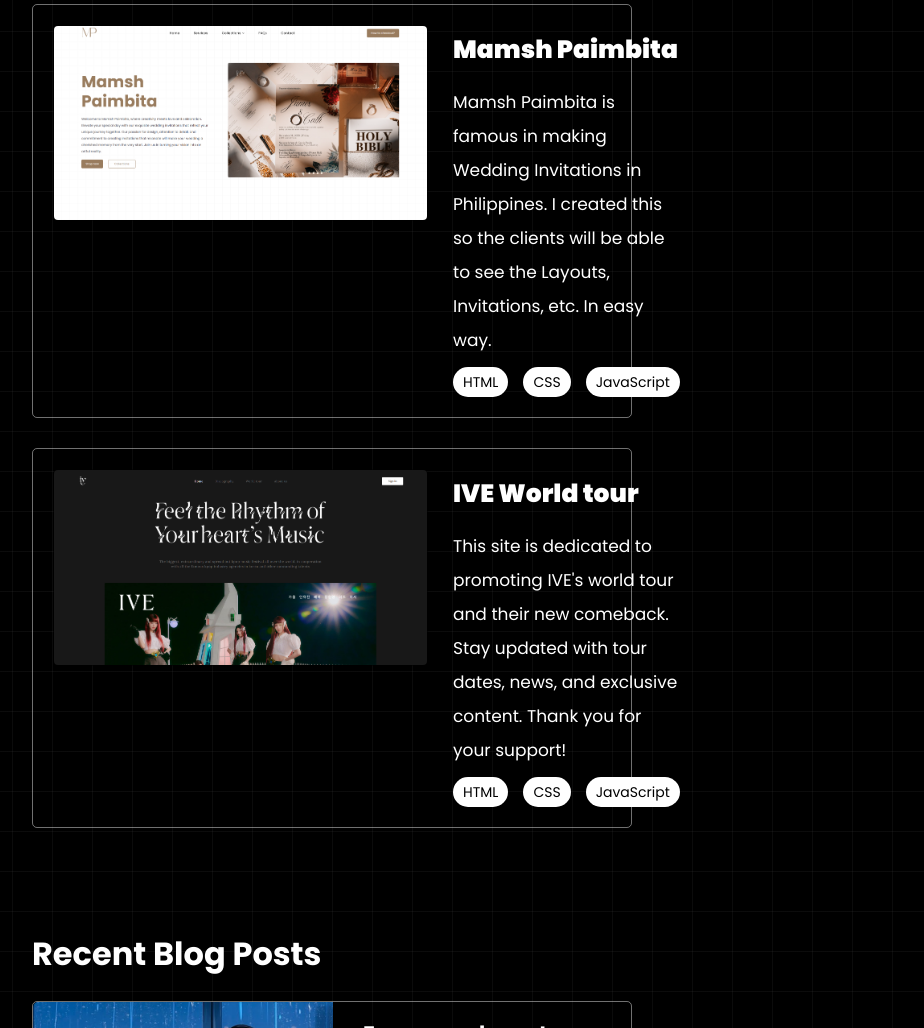
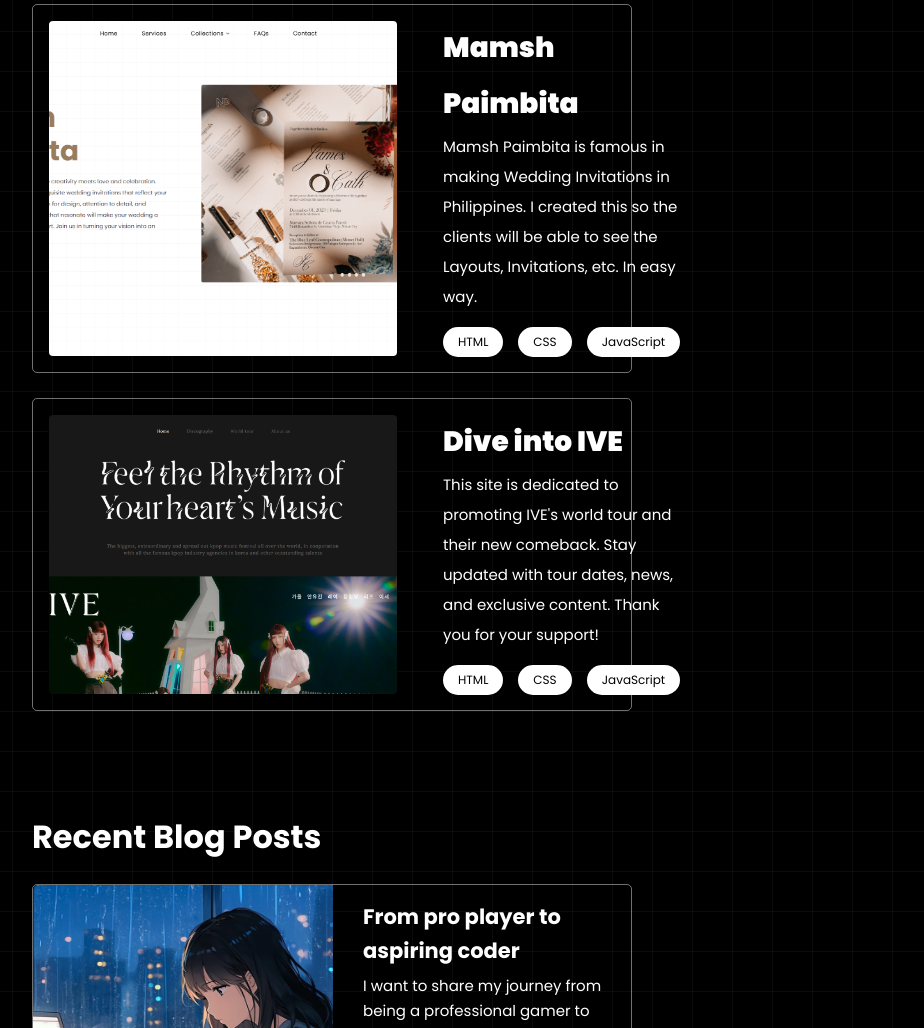
Before and after one commit to minkiji/minki, a plain HTML site: page index.html in a window 1280 px wide. Shown: the part 2129-3157 px from the top of the page, without its empty margins (348-1272 px from the left). Drawn offline with Linux system fonts and the light colour scheme.

Commit message:
fixed projects

```diff
--- a/css/style.css
+++ b/css/style.css
@@ -210,23 +210,68 @@
   padding-right: 300px;
 }
 
-.projects-container {
-  display: flex;
-  flex-direction: column;
-  gap: 30px;
-}
-
 .projects-title h3 {
   font-size: 32px;
   margin-bottom: 20px;
 }
 
+.projects-flex {
+  display: flex;
+  flex-direction: column;
+  gap: 25px;
+}
+
 .projects {
+  text-decoration: none;
+  color: #fff;
+  position: relative;
+  transition: 0.2s;
+}
+
+.projects-image {
+  padding: 15px;
+}
+
+.projects-image img {
+  width: 350px;
+  border: 1px solid #00000070;
+  border-radius: 5px;
+  object-fit: cover;
+  height: 100%;
+}
+
+.projects-content {
   display: flex;
+  gap: 15px;
   border: 1px solid #ffffff70;
   border-radius: 5px;
-  position: relative;
-  z-index: 1;
+}
+
+.projects-about {
+  padding: 15px;
+}
+
+.language-used {
+  padding: 0px 15px 15px;
+}
+
+.projects-about p {
+  font-size: 15px;
+  line-height: 2;
+}
+
+.language-used ul {
+  display: flex;
+  gap: 15px;
+}
+
+.language-used li {
+  list-style: none;
+  font-size: 12px;
+  background-color: #fff;
+  color: #000;
+  padding: 5px 15px;
+  border-radius: 50px;
 }
 
 .projects::before {
@@ -247,70 +292,11 @@
   background-color: #fff;
 }
 
-.projects ul {
-  display: flex;
-}
-
-.projects ul li {
-  list-style: none;
-}
-
-.projects ul li a {
-  text-decoration: none;
-  color: #fff;
-  display: flex;
-  gap: 25px;
-  align-items: flex-start;
-  padding: 20px;
-  transition: 0.2s;
-}
-
-.projects ul li a:hover {
+.projects:hover {
   color: #000;
 }
 
-.projects-image {
-  display: flex;
-}
-
-.projects-image img {
-  width: 375px;
-  border-radius: 5px;
-  border: 1px solid #00000070;
-}
-
-.projects-name {
-  font-size: 25px !important;
-  margin-bottom: 10px;
-  text-decoration: none;
-  font-weight: 900;
-}
-
-.projects-content p {
-  font-size: 17px;
-  margin-bottom: 10px;
-  line-height: 2;
-}
-
-.projects-content ul {
-  display: flex;
-  gap: 15px;
-}
-
-.projects-content ul li {
-  display: flex;
-  align-items: center;
-  justify-content: center;
-  color: #000;
-  background-color: #fff;
-  padding: 2px 10px;
-  border-radius: 50px;
-  width: auto;
-  height: 30px;
-  transition: 0.2s;
-}
-
-.projects:hover .projects-content ul li {
+.projects:hover .language-used ul li {
   color: #fff;
   background-color: #000;
 }
--- a/index.html
+++ b/index.html
@@ -74,8 +74,8 @@
         <div class="experience-title">
           <h3 class="animate-delay">Experience</h3>
         </div>
-        <div class="timeline animate-delay" style="transition-delay: 0.2s;">
-          <div class="experience-flex animate-delay" style="transition-delay: 0.3s;">
+        <div class="timeline animate-delay">
+          <div class="experience-flex animate-delay" style="transition-delay: 0.2s;">
             <div class="experience-work">
               <span>Layout Artist</span>
               <p>Freelance</p>
@@ -85,7 +85,7 @@
             </div>
           </div>
           <div class="experience-content">
-            <p class="animate-delay" style="transition-delay: 0.4s;">As a Layout Artist, I designed and developed
+            <p class="animate-delay" style="transition-delay: 0.3s;">As a Layout Artist, I designed and developed
               compelling layouts using Figma, Canva, and Adobe
               Illustrator,
               collaborating with cross-functional teams to create visually appealing marketing materials, websites, and
@@ -95,53 +95,52 @@
       </div>
 
       <div class="projects-section">
-        <div class="projects-title">
-          <h3 class="animate-delay">Projects</h3>
+        <div class="projects-title animate-delay">
+          <h3>Projects</h3>
+        </div>
+        <div class="projects-flex">
+          <a class="projects" href="https://minkiji.github.io/Mamsh-Paimbita" target="_blank">
+            <div class="projects-content animate-delay" style="transition-delay: 0.2s;">
+              <div class="projects-image">
+                <img src="img/projects/mamsh-paimbita.png" alt="">
               </div>
               <div class="projects-container">
-          <div class="projects animate-delay" style="transition-delay: 0.2s;">
-            <ul>
-              <li>
-                <a href="https://minkiji.github.io/Mamsh-Paimbita" target="_blank">
-                  <div class="projects-image">
-                    <img src="img/projects/mamsh-paimbita.png" alt="Mamsh Paimbita">
-                  </div>
-                  <div class="projects-content">
-                    <p class="projects-name">Mamsh Paimbita</p>
+                <div class="projects-about">
+                  <p style="font-size: 28px; font-weight: 900;">Mamsh Paimbita</p>
                   <p>Mamsh Paimbita is famous in making Wedding Invitations in Philippines. I created this so the
                     clients will be able to see the Layouts, Invitations, etc. In easy way.</p>
+                </div>
+                <div class="language-used">
                   <ul>
                     <li>HTML</li>
                     <li>CSS</li>
                     <li>JavaScript</li>
                   </ul>
                 </div>
+              </div>
+            </div>
           </a>
-              </li>
-            </ul>
+          <a class="projects" href="https://minkiji.github.io/ive" target="_blank">
+            <div class="projects-content animate-delay" style="transition-delay: 0.3s;">
+              <div class="projects-image">
+                <img src="img/projects/ive.png" alt="">
               </div>
-          <div class="projects animate-delay" style="transition-delay: 0.3s;">
-            <ul>
-              <li>
-                <a href="https://minkiji.github.io/ive" target="_blank">
-                  <div class="projects-image">
-                    <img src="img/projects/ive.png" alt="Mamsh Paimbita">
+              <div class="projects-container">
+                <div class="projects-about">
+                  <p style="font-size: 28px; font-weight: 900;">Dive into IVE</p>
+                  <p>This site is dedicated to promoting IVE's world tour and their new comeback. Stay updated with tour
+                    dates, news, and exclusive content. Thank you for your support!</p>
                 </div>
-                  <div class="projects-content">
-                    <p class="projects-name">IVE World tour</p>
-                    <p>This site is dedicated to promoting IVE's world tour and their new comeback. Stay updated with
-                      tour
-                      dates, news, and exclusive content. Thank you for your support!</p>
+                <div class="language-used">
                   <ul>
                     <li>HTML</li>
                     <li>CSS</li>
                     <li>JavaScript</li>
                   </ul>
                 </div>
+              </div>
+            </div>
           </a>
-              </li>
-            </ul>
-          </div>
         </div>
       </div>
 
@@ -157,7 +156,8 @@
             <div class="blog-name">
               <div class="blog-title-read">
                 <h2>From pro player to aspiring coder</h2>
-                <p style="margin-top: 5px; margin-bottom: 10px;">I want to share my journey from being a professional gamer to discovering
+                <p style="margin-top: 5px; margin-bottom: 10px;">I want to share my journey from being a professional
+                  gamer to discovering
                   my
                   passion for coding.</p>
                 <span style="margin-bottom: 10px; font-size: 12px;">Posted 1 week ago</span>
```
Lines whose indentation alone changed are shown as unchanged.
